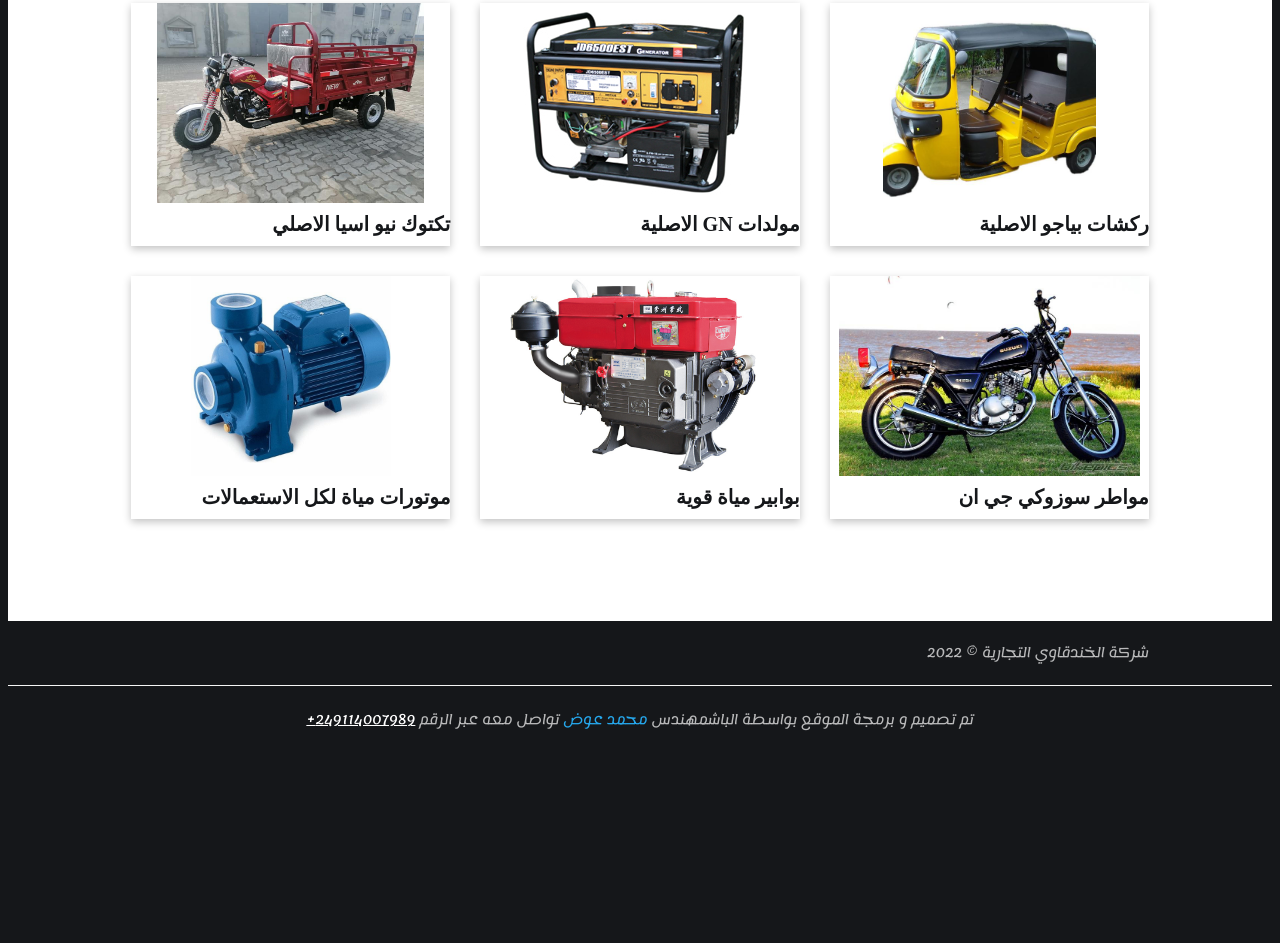
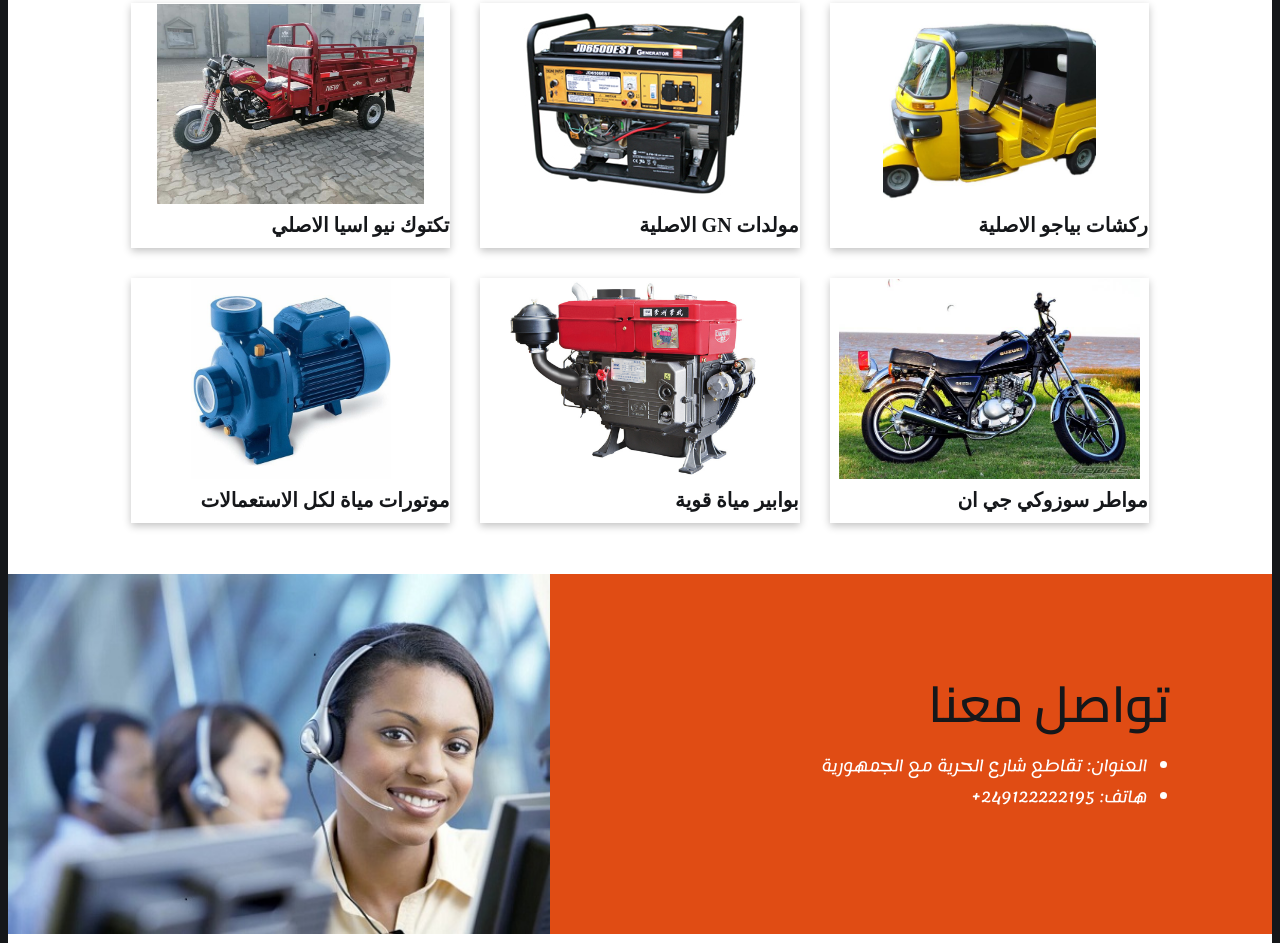
Before and after one commit to kemoday/khandaqawi-portfolio, a website: page index.html in a window 1280 px wide. Shown: the part 577-1520 px from the top of the page. Before the commit the page ends 1339 px from the top, so only its background shows below. Drawn offline with Linux system fonts and the light colour scheme.

Commit message:
add contact us section

```diff
--- a/index.html
+++ b/index.html
@@ -12,10 +12,7 @@
     <meta data-react-helmet="true" property="og:image:width" content="1000" />
     <meta name="theme-color" content="#15171A" />
     <meta name="generator" content="Gatsby 4.15.2" />
-    <style
-      data-href="/styles.eb9084e6b78577717b0f.css"
-      data-identity="gatsby-global-css"
-    >
+    <style >
       * {
         direction: rtl;
       }
@@ -551,10 +548,11 @@
       .post-card {
         color: inherit;
         box-shadow: rgba(0, 0, 0, 0.24) 0px 3px 8px;
+        transition: all ease-in-out 500ms;
+        border: 1px solid white;
       }
-      .post-card,
       .post-card:hover {
-        text-decoration: none;
+        border: 1px solid rgb(180, 180, 180);
       }
       .post-card-tags {
         color: var(--color-secondary);
@@ -849,37 +847,36 @@
       .kg-image-card.kg-width-wide + .kg-image-card.kg-width-wide {
         margin: -2.25em 0 3em;
       }
-    </style>
-    <style>
-      .gatsby-image-wrapper {
-        position: relative;
-        overflow: hidden;
+      .contact-us-section {
+        background-color: #e04c14;
+        background-size: contain;
+        background-image: url(./imgs/vllkyt2i4ng2hdgjag.jpg);
+        background-repeat: no-repeat;
+        padding: 8vw;
+        display: flex;
+        color: white;
+        margin-bottom: 4vw;
       }
-      .gatsby-image-wrapper picture.object-fit-polyfill {
-        position: static !important;
+      .contact-us-section .left {
+        order: 1;
+        flex: 1;
       }
-      .gatsby-image-wrapper img {
-        bottom: 0;
-        height: 100%;
-        left: 0;
-        margin: 0;
-        max-width: none;
-        padding: 0;
-        position: absolute;
-        right: 0;
-        top: 0;
-        width: 100%;
-        object-fit: cover;
+      .contact-us-section .right {
+        flex: 1;
       }
-      .gatsby-image-wrapper [data-main-image] {
-        opacity: 0;
-        transform: translateZ(0);
-        transition: opacity 0.25s linear;
-        will-change: opacity;
+      .contact-us-section .right h2 {
+        font-family: "Cairo";
+        font-size: 5rem;
+        margin: 0 0 20px 0;
       }
-      .gatsby-image-wrapper-constrained {
-        display: inline-block;
-        vertical-align: top;
+
+      .contact-us-section .right {
+        flex: 1;
+      }
+      @media (max-width: 980px) {
+        .contact-us-section {
+          background-image: none;
+        }
       }
       * {
         direction: rtl;
@@ -887,20 +884,12 @@
       body{
         font-family: "Lemonada";
       }
+
     </style>
-    <noscript
-      ><style>
-        .gatsby-image-wrapper noscript [data-main-image] {
-          opacity: 1 !important;
-        }
-        .gatsby-image-wrapper [data-placeholder-image] {
-          opacity: 0 !important;
-        }
-      </style></noscript
-    >
+
     <link
       rel="shortcut icon"
-      href="https://gatsby.ghost.org/icons/icon-48x48.png"
+      href="./imgs/logo.png"
     />
     <link href="https://fonts.googleapis.com/css?family=Lemonada&display=swap" rel="stylesheet"></link>
     <link rel="preconnect" href="https://fonts.googleapis.com">
@@ -949,7 +938,6 @@
                 </div>
                 <div class="site-banner">
                   <h1 class="site-banner-title">
-
                     <img
                     class="site-logo"
                     src="./imgs/logo.png"
@@ -967,6 +955,7 @@
                 </div>
               </div>
             </header>
+
             <main class="site-main">
               <div class="container">
                 <section class="post-feed">
@@ -1048,15 +1037,21 @@
               <h2 class="post-card-title">موتورات مياة لكل الاستعمالات</h2>
             </header>
           </a>
-
                 </section>
-                <nav class="pagination" role="navigation">
-                  <div></div>
-                  <div></div>
-                </nav>
               </div>
             </main>
           </div>
+          <div class="contact-us-section">
+            <div class="left"></div>
+            <div class="right">
+              <h2>تواصل معنا</h2>
+              <ul>
+                <li><span class="fa fa-map"></span>العنوان: تقاطع شارع الحرية مع الجمهورية</li>
+                <li><span class="fa fa-map"></span>هاتف: 249122222195+</li>
+              </ul>
+            </div>
+            </div>
+            </div>
           <div class="viewport-bottom">
             <footer class="site-foot">
               <div class="site-foot-nav container">
```
Also changed, not shown: imgs/vllkyt2i4ng2hdgjag.jpg (added).
